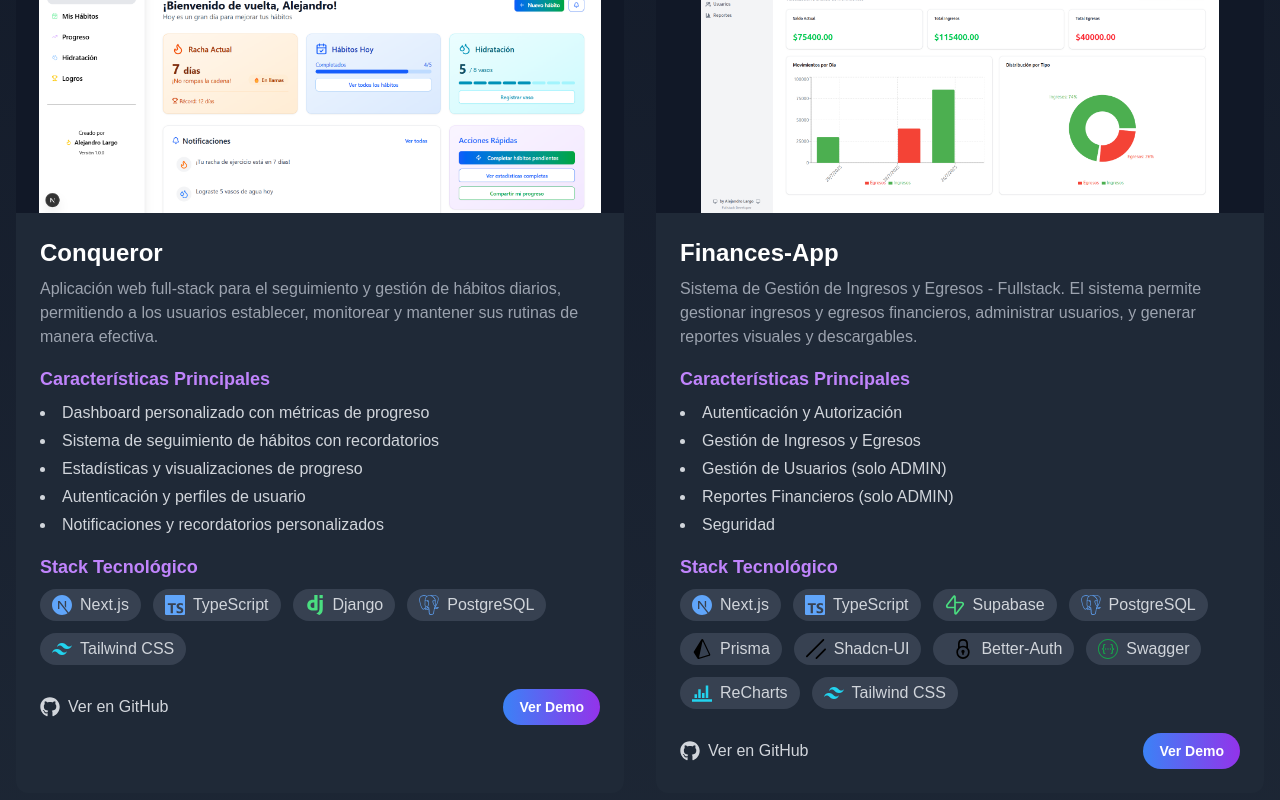
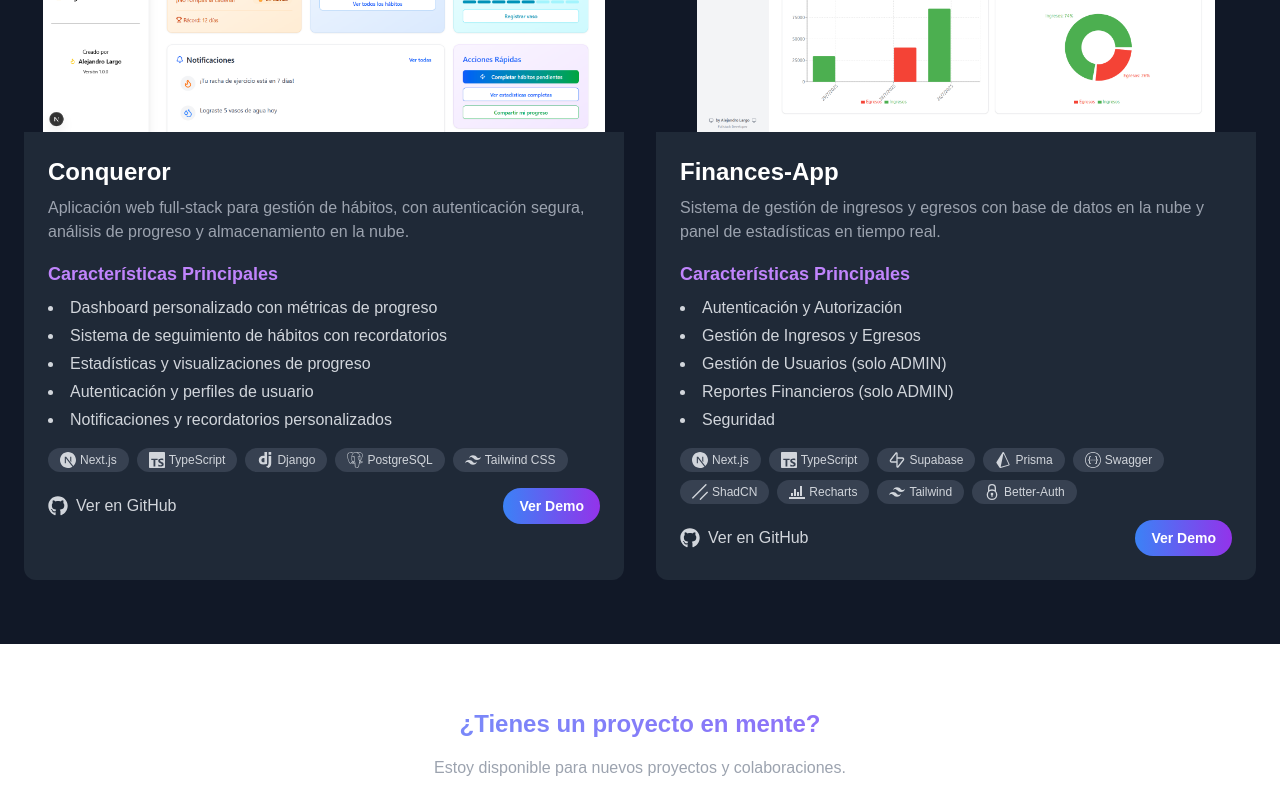
Before and after one commit to AlejandroLargo1031/portafolio-web, a Next.js app: page /pages/projects in a window 1280 px wide. Shown: the part 380-1180 px from the top of the page. Built offline with nearby package versions, Linux system fonts and the light colour scheme.

Commit message:
proyects

```diff
--- a/app/pages/projects/page.tsx
+++ b/app/pages/projects/page.tsx
@@ -1,38 +1,74 @@
-'use client';
+"use client";
 
-import Navbar from '../../components/Navbar';
-import Image from 'next/image';
-import { SiNextdotjs, SiDjango, SiPostgresql, SiTailwindcss, SiTypescript, SiPrisma, SiShadcnui } from 'react-icons/si';
-import { FaGithub } from 'react-icons/fa';
-import { RiSupabaseLine } from 'react-icons/ri';
-import { GrSecure } from 'react-icons/gr';
-import { ImStatsBars } from 'react-icons/im';
-import { SiSwagger } from 'react-icons/si';
+import Image from "next/image";
+import {
+  SiNextdotjs,
+  SiDjango,
+  SiPostgresql,
+  SiTailwindcss,
+  SiTypescript,
+  SiPrisma,
+  SiShadcnui,
+  SiSwagger,
+} from "react-icons/si";
+import { FaGithub } from "react-icons/fa";
+import { RiSupabaseLine } from "react-icons/ri";
+import { GrSecure } from "react-icons/gr";
+import { ImStatsBars } from "react-icons/im";
+import Link from "next/link";
 
-// Componente del cliente para el botón de GitHub
-function GitHubButton() {
-  const handleClick = (e: React.MouseEvent) => {
-    e.preventDefault();
-    e.stopPropagation();
-    window.open('https://github.com/AlejandroLargo1031/App_Habitos', '_blank');
-  };
+export default function Projects() {
+  const projects = [
+    {
+      title: "Conqueror",
+      description:
+        "Aplicación web full-stack para gestión de hábitos, con autenticación segura, análisis de progreso y almacenamiento en la nube.",
+      caracteristicas: ["Dashboard personalizado con métricas de progreso",
+        "Sistema de seguimiento de hábitos con recordatorios",
+        "Estadísticas y visualizaciones de progreso",
+        "Autenticación y perfiles de usuario",
+        "Notificaciones y recordatorios personalizados"],
+      image: "/app-dashboard.png",
+      demoUrl: "https://app-habitos-ruddy.vercel.app/",
+      githubUrl: "https://github.com/AlejandroLargo1031/App_Habitos",
+      stack: [
+        { name: "Next.js", icon: SiNextdotjs },
+        { name: "TypeScript", icon: SiTypescript },
+        { name: "Django", icon: SiDjango },
+        { name: "PostgreSQL", icon: SiPostgresql },
+        { name: "Tailwind CSS", icon: SiTailwindcss },
+      ],
+    },
+    {
+      title: "Finances-App",
+      description:
+        "Sistema de gestión de ingresos y egresos con base de datos en la nube y panel de estadísticas en tiempo real.",
+      caracteristicas: [ "Autenticación y Autorización",
+        "Gestión de Ingresos y Egresos",
+        "Gestión de Usuarios (solo ADMIN)",
+        "Reportes Financieros (solo ADMIN)",
+        "Seguridad"],
+      image: "/app-finances.png",
+      demoUrl: "https://finances-prevalentware-yrvl.vercel.app/",
+      githubUrl: "https://github.com/AlejandroLargo1031/finances-prevalentware",
+      stack: [
+        { name: "Next.js", icon: SiNextdotjs },
+        { name: "TypeScript", icon: SiTypescript },
+        { name: "Supabase", icon: RiSupabaseLine },
+        { name: "Prisma", icon: SiPrisma },
+        { name: "Swagger", icon: SiSwagger },
+        { name: "ShadCN", icon: SiShadcnui },
+        { name: "Recharts", icon: ImStatsBars },
+        { name: "Tailwind", icon: SiTailwindcss },
+        { name: "Better-Auth", icon: GrSecure },
+      ],
+    },
+  ];
 
   return (
-    <button
-      onClick={handleClick}
-      className="flex items-center space-x-2 text-gray-300 hover:text-purple-400 transition-colors"
-    >
-      <FaGithub className="w-5 h-5" />
-      <span>Ver en GitHub</span>
-    </button>
-  );
-}
-
-export default function Projects() {
-  return (
-    <div className="min-h-screen bg-gradient-to-b from-gray-900 to-gray-800">
-      <Navbar />
-      <main className="container mx-auto px-4 py-16">
+    <>
+      <section className="py-16 bg-gray-900" id="projects">
+        <div className="container mx-auto px-6">
           <div className="text-center mb-16">
             <h1 className="text-4xl md:text-5xl font-bold mb-6 bg-gradient-to-r from-blue-400 to-purple-500 bg-clip-text text-transparent">
               Mis Proyectos
@@ -42,199 +78,89 @@ export default function Projects() {
               conocimientos en desarrollo web.
             </p>
           </div>
-
-        <div className="grid grid-cols-1 md:grid-cols-2 gap-8">
-          <div className="grid grid-cols-1 gap-8">
-            <a
-              href="https://app-habitos-ruddy.vercel.app/"
-              target="_blank"
-              rel="noopener noreferrer"
-              className="block bg-gray-800 rounded-xl overflow-hidden transform hover:scale-105 transition-transform duration-300 cursor-pointer"
+          <div className="grid gap-8 md:grid-cols-2">
+            {projects.map((project, index) => (
+              <div
+                key={index}
+                className="block bg-gray-800 rounded-xl overflow-hidden hover:scale-105 transition-transform"
               >
                 <div className="relative h-64 w-full">
                   <Image
-                  src="/app-dashboard.png"
-                  alt="Conqueror - Gestor de Hábitos"
+                    src={project.image}
+                    alt={project.title}
                     fill
                     className="object-contain bg-gray-900"
-                  sizes="(max-width: 768px) 100vw, 50vw"
-                  priority
                   />
                 </div>
+
                 <div className="p-6">
                   <h2 className="text-2xl font-bold text-white mb-2">
-                  Conqueror
+                    {project.title}
                   </h2>
-                <p className="text-gray-400 mb-4">
-                  Aplicación web full-stack para el seguimiento y gestión de
-                  hábitos diarios, permitiendo a los usuarios establecer,
-                  monitorear y mantener sus rutinas de manera efectiva.
-                </p>
+                  <p className="text-gray-400 mb-4">{project.description}</p>
 
                   <div className="mb-4">
                     <h3 className="text-lg font-semibold text-purple-400 mb-2">
                       Características Principales
                     </h3>
                     <ul className="list-disc list-inside text-gray-300 space-y-1">
-                    <li>Dashboard personalizado con métricas de progreso</li>
-                    <li>Sistema de seguimiento de hábitos con recordatorios</li>
-                    <li>Estadísticas y visualizaciones de progreso</li>
-                    <li>Autenticación y perfiles de usuario</li>
-                    <li>Notificaciones y recordatorios personalizados</li>
+                      {project.caracteristicas.map((caracteristica, i) => (
+                        <li key={i}>{caracteristica}</li>
+                      ))}
                     </ul>
                   </div>
 
-                <div className="mb-6">
-                  <h3 className="text-lg font-semibold text-purple-400 mb-2">
-                    Stack Tecnológico
-                  </h3>
-                  <div className="flex flex-wrap gap-3">
-                    <div className="flex items-center space-x-2 bg-gray-700 px-3 py-1 rounded-full">
-                      <SiNextdotjs className="w-5 h-5 text-blue-400" />
-                      <span className="text-gray-300">Next.js</span>
+                  <div className="flex flex-wrap gap-2 mb-4">
+                    {project.stack.map((tech, i) => {
+                      const Icon = tech.icon;
+                      return (
+                        <span
+                          key={i}
+                          className="flex items-center gap-1 bg-gray-700 text-gray-300 px-3 py-1 rounded-full text-xs"
+                        >
+                          <Icon className="w-4 h-4" />
+                          {tech.name}
+                        </span>
+                      );
+                    })}
                   </div>
-                    <div className="flex items-center space-x-2 bg-gray-700 px-3 py-1 rounded-full">
-                      <SiTypescript className="w-5 h-5 text-blue-400" />
-                      <span className="text-gray-300">TypeScript</span>
-                    </div>
-                    <div className="flex items-center space-x-2 bg-gray-700 px-3 py-1 rounded-full">
-                      <SiDjango className="w-5 h-5 text-green-400" />
-                      <span className="text-gray-300">Django</span>
-                    </div>
-                    <div className="flex items-center space-x-2 bg-gray-700 px-3 py-1 rounded-full">
-                      <SiPostgresql className="w-5 h-5 text-blue-400" />
-                      <span className="text-gray-300">PostgreSQL</span>
-                    </div>
-                    <div className="flex items-center space-x-2 bg-gray-700 px-3 py-1 rounded-full">
-                      <SiTailwindcss className="w-5 h-5 text-cyan-400" />
-                      <span className="text-gray-300">Tailwind CSS</span>
+
+                  <div className="flex justify-between items-center">
+                    <button
+                      onClick={() => window.open(project.githubUrl, "_blank")}
+                      className="flex items-center space-x-2 text-gray-300 hover:text-purple-400 transition-colors"
+                    >
+                      <FaGithub className="w-5 h-5" />
+                      <span>Ver en GitHub</span>
+                    </button>
+                    <button
+                      onClick={() => window.open(project.demoUrl, "_blank")}
+                      className="bg-gradient-to-r from-blue-500 to-purple-600 text-white px-4 py-2 rounded-full text-sm font-semibold"
+                    >
+                      Ver Demo
+                    </button>
                   </div>
                 </div>
               </div>
-
-                <div className="flex justify-between items-center">
-                  <GitHubButton />
-                  <span className="bg-gradient-to-r from-blue-500 to-purple-600 text-white px-4 py-2 rounded-full text-sm font-semibold">
-                    Ver Demo
-                  </span>
+            ))}
           </div>
         </div>
-            </a>
-          </div>
+      </section>
 
-          <div className="grid grid-cols-1 gap-8">
-            <a
-              href="https://finances-prevalentware-yrvl.vercel.app/"
-              target="_blank"
-              rel="noopener noreferrer"
-              className="block bg-gray-800 rounded-xl overflow-hidden transform hover:scale-105 transition-transform duration-300 cursor-pointer"
-            >
-              <div className="relative h-64 w-full">
-                <Image
-                  src="/app-finances.png"
-                  alt="Finances - Gestor de Finanzas"
-                  fill
-                  className="object-contain bg-gray-900"
-                  sizes="(max-width: 768px) 100vw, 50vw"
-                  priority
-                />
-              </div>
-              <div className="p-6">
-                <h2 className="text-2xl font-bold text-white mb-2">
-                  Finances-App
-                </h2>
-                <p className="text-gray-400 mb-4">
-                Sistema de Gestión de Ingresos y Egresos - Fullstack. El sistema permite gestionar ingresos y egresos financieros, administrar usuarios, y generar reportes visuales y descargables.
-                </p>
-
-                <div className="mb-4">
-                  <h3 className="text-lg font-semibold text-purple-400 mb-2">
-                    Características Principales
-                  </h3>
-                  <ul className="list-disc list-inside text-gray-300 space-y-1">
-                    <li>Autenticación y Autorización</li>
-                    <li>Gestión de Ingresos y Egresos</li>
-                    <li> Gestión de Usuarios (solo ADMIN)</li>
-                    <li>Reportes Financieros (solo ADMIN)</li>
-                    <li>Seguridad</li>
-                  </ul>
-                </div>
-
-                <div className="mb-6">
-                  <h3 className="text-lg font-semibold text-purple-400 mb-2">
-                    Stack Tecnológico
-                  </h3>
-                  <div className="flex flex-wrap gap-3">
-                    <div className="flex items-center space-x-2 bg-gray-700 px-3 py-1 rounded-full">
-                      <SiNextdotjs className="w-5 h-5 text-blue-400" />
-                      <span className="text-gray-300">Next.js</span>
-                    </div>
-                    <div className="flex items-center space-x-2 bg-gray-700 px-3 py-1 rounded-full">
-                      <SiTypescript className="w-5 h-5 text-blue-400" />
-                      <span className="text-gray-300">TypeScript</span>
-                    </div>
-                    <div className="flex items-center space-x-2 bg-gray-700 px-3 py-1 rounded-full">
-                      <RiSupabaseLine className="w-5 h-5 text-green-400" />
-                      <span className="text-gray-300">Supabase</span>
-                    </div>
-                    <div className="flex items-center space-x-2 bg-gray-700 px-3 py-1 rounded-full">
-                      <SiPostgresql className="w-5 h-5 text-blue-400" />
-                      <span className="text-gray-300">PostgreSQL</span>
-                    </div>
-                    <div className="flex items-center space-x-2 bg-gray-700 px-3 py-1 rounded-full">
-                      <SiPrisma className="w-5 h-5 text-black" />
-                      <span className="text-gray-300">Prisma</span>
-                    </div>
-                    <div className="flex items-center space-x-2 bg-gray-700 px-3 py-1 rounded-full">
-                      <SiShadcnui className="w-5 h-5 text-black" />
-                      <span className="text-gray-300">Shadcn-UI</span>
-                    </div>
-                    <div className="flex items-center space-x-2 bg-gray-700 px-3 py-1 rounded-full">
-                    <i className="bxl bx-better-auth" />
-                      <GrSecure className="w-5 h-5 text-black" />
-                      <span className="text-gray-300">Better-Auth</span>
-                    </div>
-                    <div className="flex items-center space-x-2 bg-gray-700 px-3 py-1 rounded-full">
-                      <SiSwagger className="w-5 h-5 text-green-600" />
-                      <span className="text-gray-300">Swagger</span>
-                    </div>
-                    <div className="flex items-center space-x-2 bg-gray-700 px-3 py-1 rounded-full">
-                      <ImStatsBars className="w-5 h-5 text-cyan-400" />
-                      <span className="text-gray-300">ReCharts</span>
-                    </div>
-                    <div className="flex items-center space-x-2 bg-gray-700 px-3 py-1 rounded-full">
-                      <SiTailwindcss className="w-5 h-5 text-cyan-400" />
-                      <span className="text-gray-300">Tailwind CSS</span>
-                    </div>
-                  </div>
-                </div>
-
-                <div className="flex justify-between items-center">
-                  <GitHubButton />
-                  <span className="bg-gradient-to-r from-blue-500 to-purple-600 text-white px-4 py-2 rounded-full text-sm font-semibold">
-                    Ver Demo
-                  </span>
-                </div>
-              </div>
-            </a>
-          </div>
-        </div>
-
-        <div className="text-center mt-16">
+      <div className="text-center mb-10 mt-16">
         <h2 className="text-2xl font-bold mb-4 bg-gradient-to-r from-blue-400 to-purple-500 bg-clip-text text-transparent">
           ¿Tienes un proyecto en mente?
         </h2>
         <p className="text-gray-400 mb-8">
           Estoy disponible para nuevos proyectos y colaboraciones.
         </p>
-          <a
-            href="/pages/contact"
+        <Link
+          href="/contact"
           className="inline-block px-8 py-3 bg-gradient-to-r from-blue-500 to-purple-600 text-white rounded-full hover:opacity-90 transition-opacity"
         >
           Hablemos de tu proyecto
-          </a>
+        </Link>
       </div>
-      </main>
-    </div>
+    </>
   );
 }
```
Lines whose indentation alone changed are shown as unchanged.
